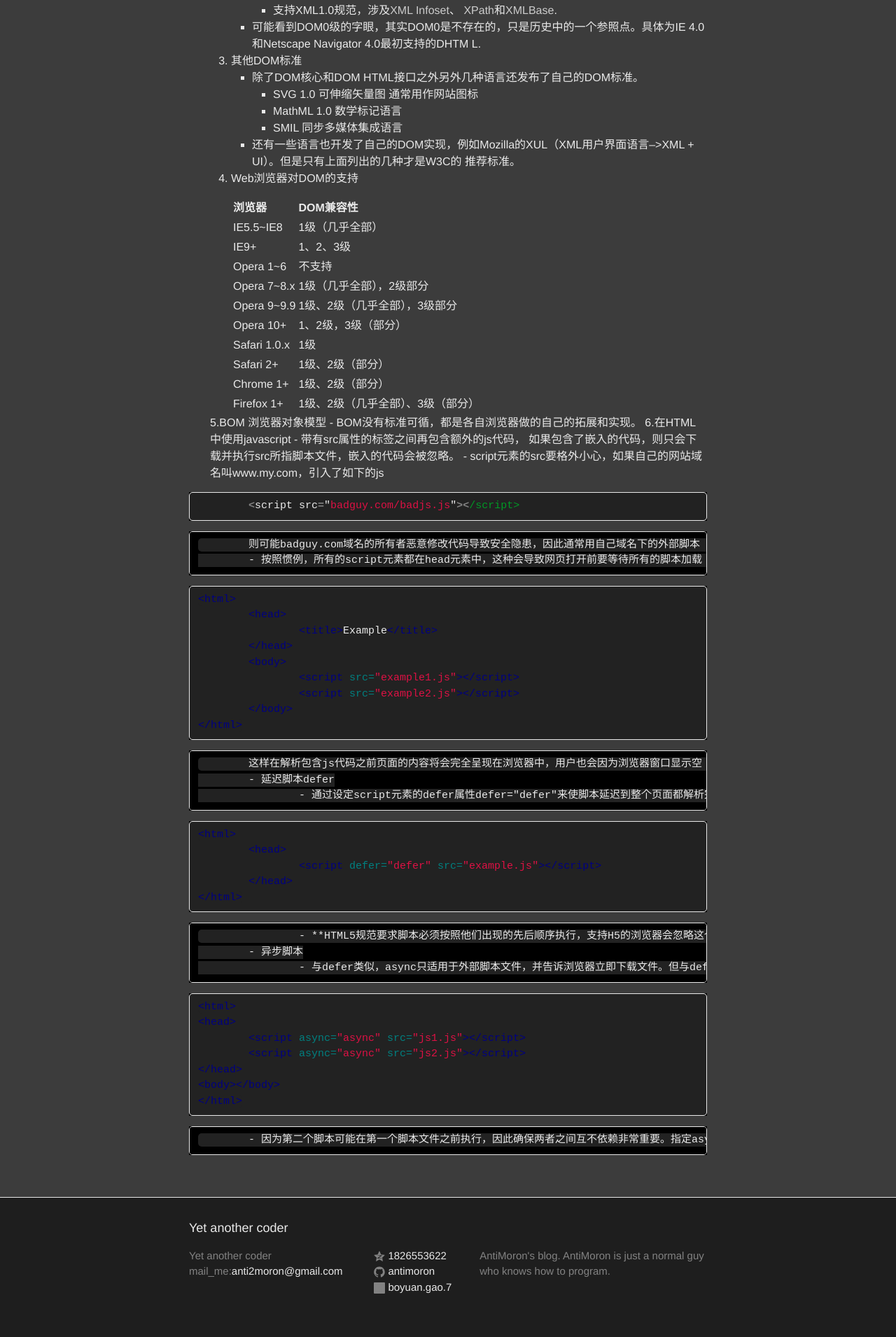
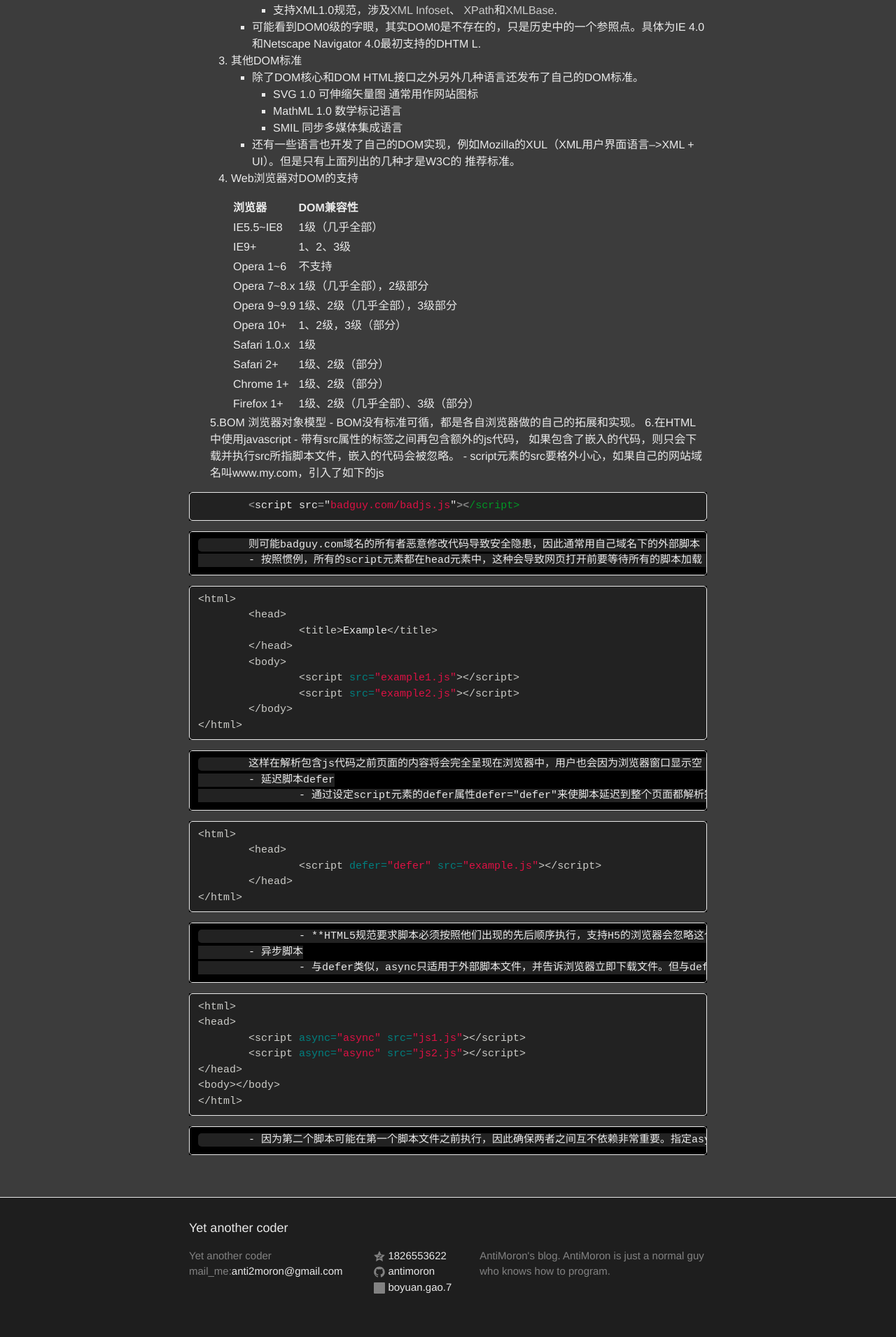
Before and after one commit to QAQMiao/antimoron.github.io, a Jekyll site: the page built from _posts/2015-07-23-Javascript.markdown, in a window 1280 px wide. Shown: the part 905-2815 px from the top of the page at 70% size. Built offline with Jekyll 4.4.1, drawn with Linux system fonts in a browser that asks for light colours.

Commit message:
update syntax highlight

```diff
--- a/_sass/_syntax-highlighting.scss
+++ b/_sass/_syntax-highlighting.scss
@@ -45,7 +45,7 @@
     .ne    { color: #900; font-weight: bold } // Name.Exception
     .nf    { color: #D69D85; font-weight: bold } // Name.Function
     .nn    { color: #555 } // Name.Namespace
-    .nt    { color: #000080 } // Name.Tag
+    .nt    { color: #ccccc8 } // Name.Tag
     .nv    { color: #008080 } // Name.Variable
     .ow    { font-weight: bold } // Operator.Word
     .w     { color: #bbb } // Text.Whitespace
```
